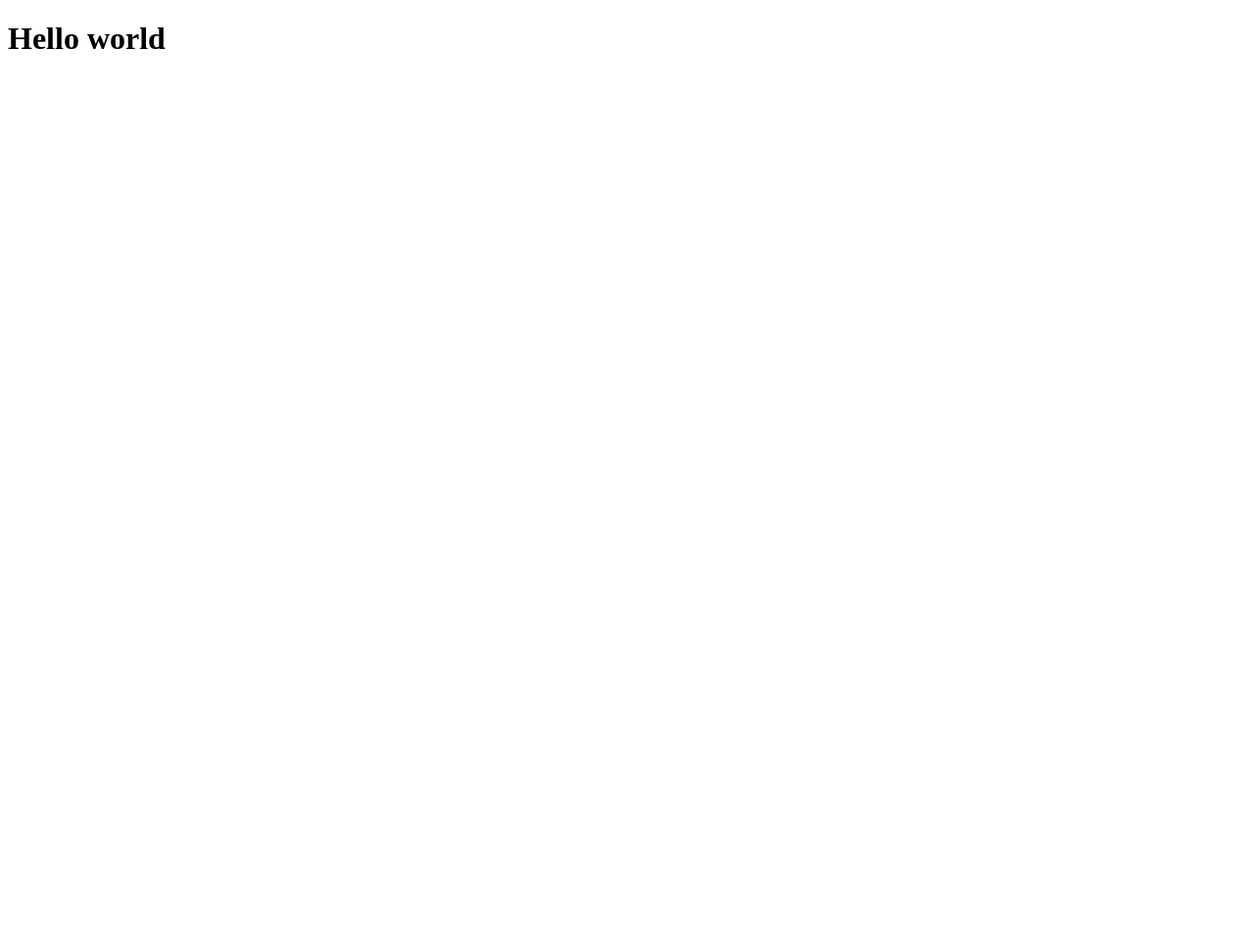
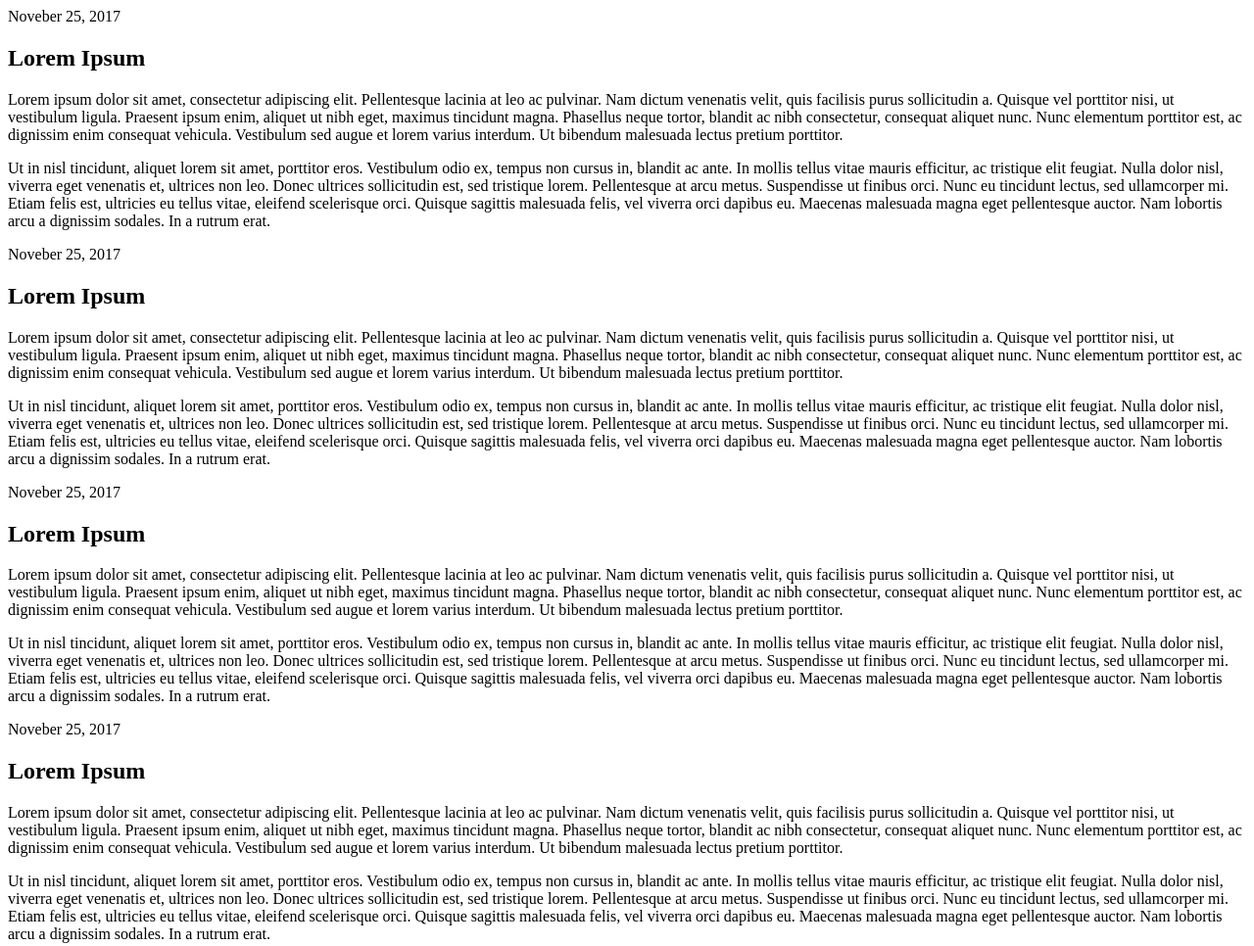
Before and after one commit to tcfunk/suchprogrammer.net, a Gatsby site: page / in a window 1280 px wide. Shown: the whole page at 98% size. Before the commit the page ends 800 px from the top, so only its background shows below. Built offline with nearby package versions, Linux system fonts and the light colour scheme; Gatsby itself is replaced by a stand-in of ours.

Commit message:
Added article, fixed grid heights

```diff
--- /dev/null
+++ b/src/components/article.js
@@ -0,0 +1,17 @@
+import React from 'react';
+
+
+class Article extends React.Component {
+	render() {
+		return  (
+			<article>
+				<span className="datePosted">Noveber 25, 2017</span>
+				<h2>Lorem Ipsum</h2>
+				<p>Lorem ipsum dolor sit amet, consectetur adipiscing elit. Pellentesque lacinia at leo ac pulvinar. Nam dictum venenatis velit, quis facilisis purus sollicitudin a. Quisque vel porttitor nisi, ut vestibulum ligula. Praesent ipsum enim, aliquet ut nibh eget, maximus tincidunt magna. Phasellus neque tortor, blandit ac nibh consectetur, consequat aliquet nunc. Nunc elementum porttitor est, ac dignissim enim consequat vehicula. Vestibulum sed augue et lorem varius interdum. Ut bibendum malesuada lectus pretium porttitor.</p>
+				<p>Ut in nisl tincidunt, aliquet lorem sit amet, porttitor eros. Vestibulum odio ex, tempus non cursus in, blandit ac ante. In mollis tellus vitae mauris efficitur, ac tristique elit feugiat. Nulla dolor nisl, viverra eget venenatis et, ultrices non leo. Donec ultrices sollicitudin est, sed tristique lorem. Pellentesque at arcu metus. Suspendisse ut finibus orci. Nunc eu tincidunt lectus, sed ullamcorper mi. Etiam felis est, ultricies eu tellus vitae, eleifend scelerisque orci. Quisque sagittis malesuada felis, vel viverra orci dapibus eu. Maecenas malesuada magna eget pellentesque auctor. Nam lobortis arcu a dignissim sodales. In a rutrum erat.</p>
+			</article>
+		);
+	}
+};
+
+export default Article;
--- a/src/pages/index.js
+++ b/src/pages/index.js
@@ -1,9 +1,15 @@
 import React from "react"
+import Article from "../components/article";
 
 class Home extends React.Component {
 	render() {
 		return (
-			<h1>Hello world</h1>
+			<div>
+				<Article></Article>
+				<Article></Article>
+				<Article></Article>
+				<Article></Article>
+			</div>
 		)
 	}
 }
```
Also changed, not shown: sass/_grid.scss (+6 -3 lines).
